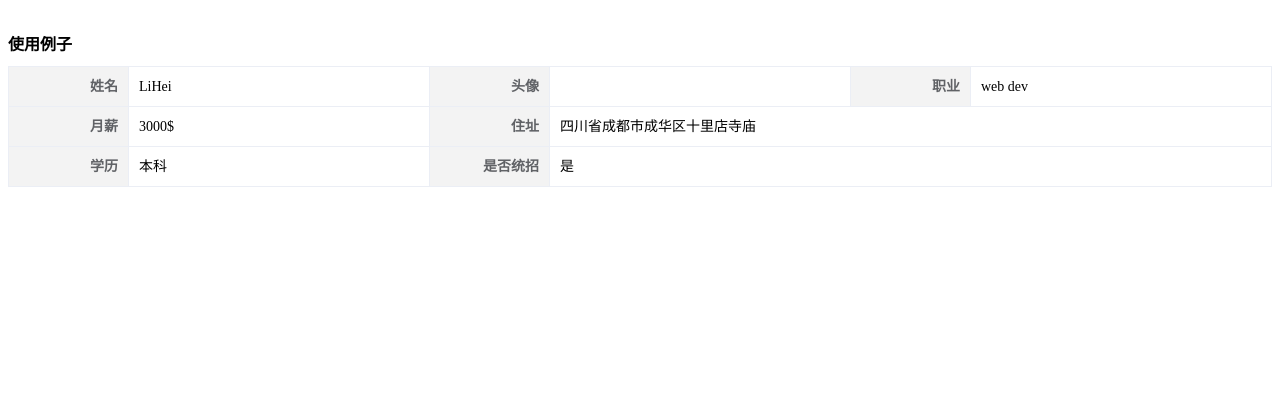
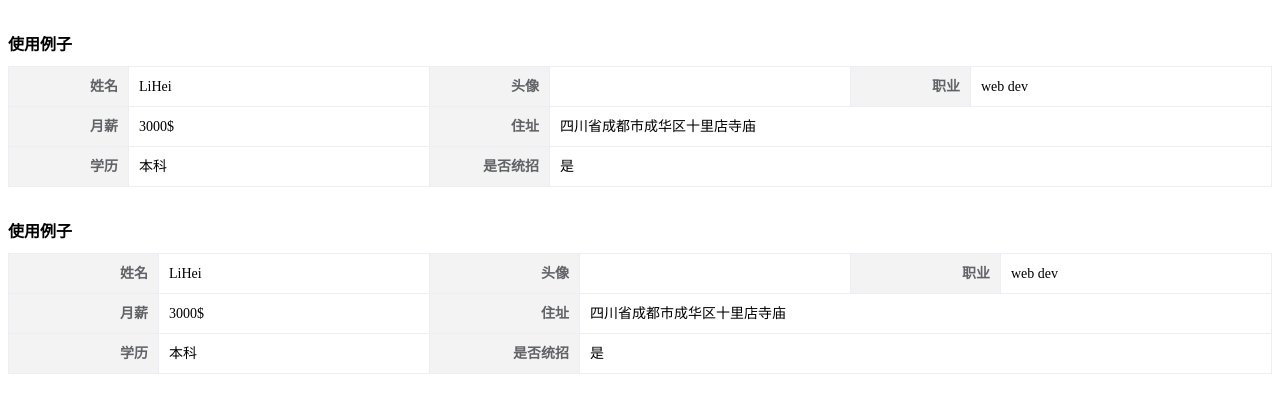
Before and after one commit to jackchoumine/form-table, a Vue app: page / in a window 1280 px wide. Shown: the top 412 px of the page. Built offline with nearby package versions, Linux system fonts and the light colour scheme.

Commit message:
test: 添加测试例子

```diff
--- a/example/App.vue
+++ b/example/App.vue
@@ -2,12 +2,18 @@
  * @Description:
  * @Date: 2021-06-09 12:14:25 +0800
  * @Author: JackChou
- * @LastEditTime: 2021-06-09 14:24:39 +0800
+ * @LastEditTime: 2021-06-09 20:59:36 +0800
  * @LastEditors: JackChou
 -->
 <template>
   <div>
     <FormTable title="使用例子" :data="data" :titleList="titleList" />
+    <FormTable
+      title="使用例子"
+      :data="data"
+      :titleList="titleList"
+      :titleWidth="150"
+    />
   </div>
 </template>
 
```
